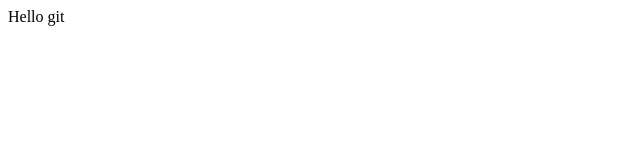
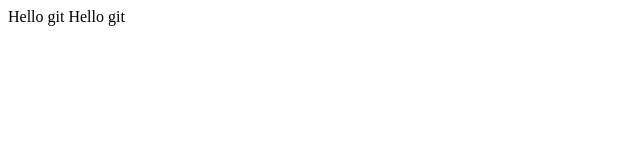
Before and after one commit to densely123/App_01, a plain HTML site: page index.html in a window 1280 px wide. Shown: the full height of the page, 0-640 px from the left. Drawn offline with Linux system fonts and the light colour scheme.

Commit message:
2nd commit

```diff
--- a/index.html
+++ b/index.html
@@ -8,5 +8,6 @@
 </head>
 <body>
     <T1>Hello git</T1>
+    <T1>Hello git</T1>
 </body>
 </html>
```
